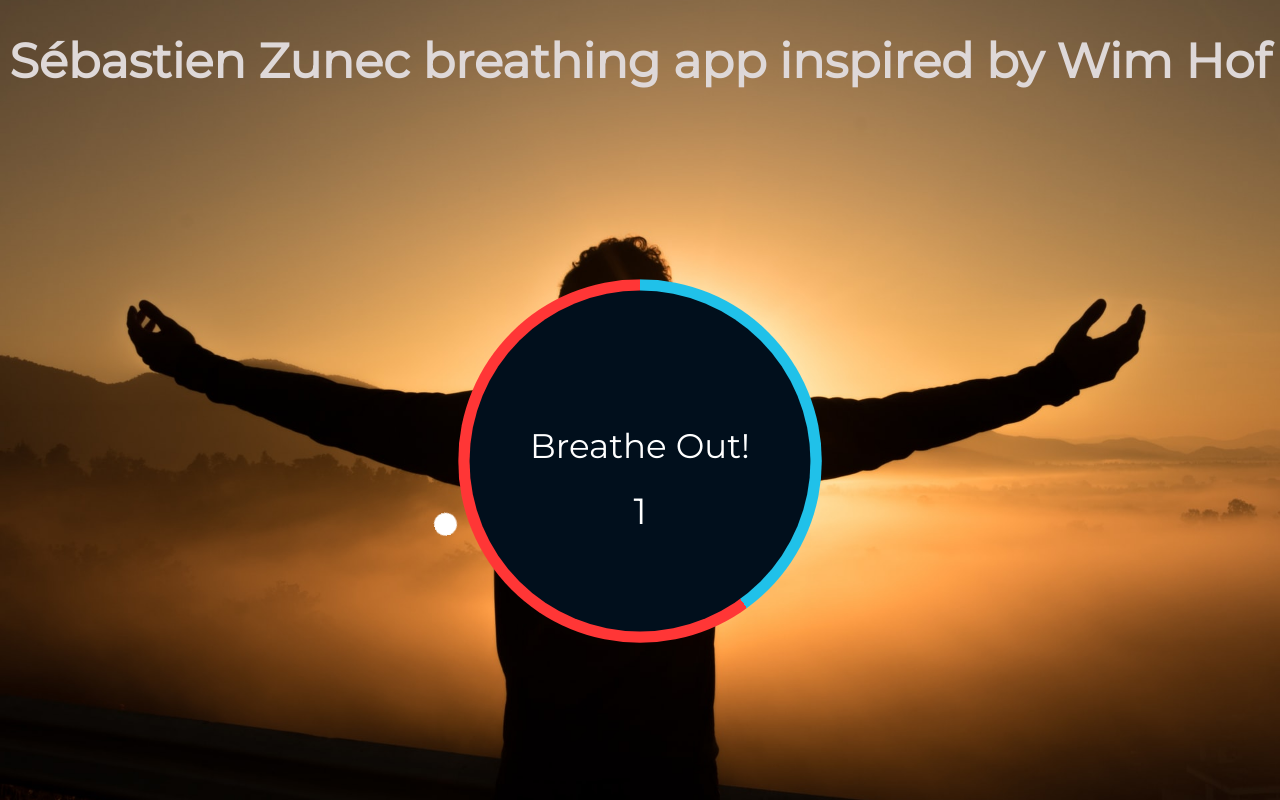
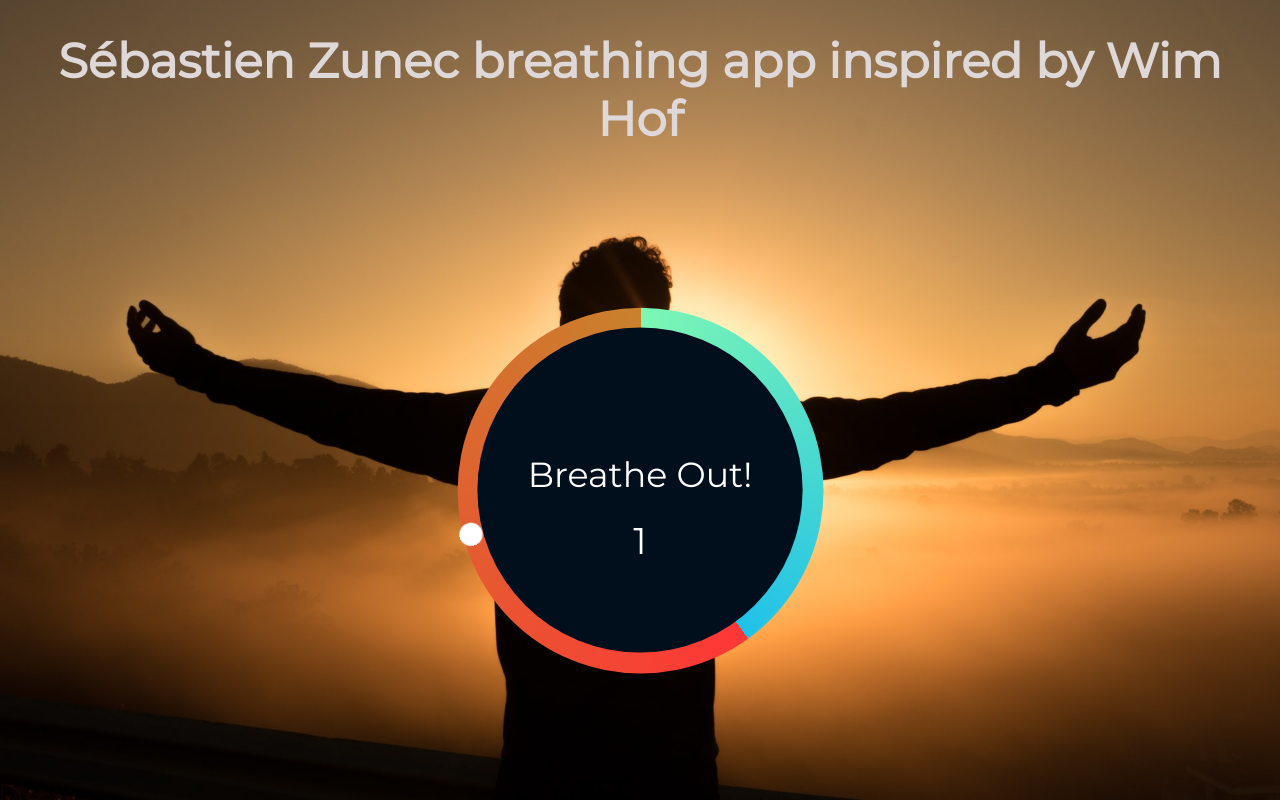
Before and after one commit to Sebwebswiss/wimHof, a plain HTML site: page index.html in a window 1280 px wide. Both pictures are taken after a click on the button "START". Drawn offline with Linux system fonts and the light colour scheme.

Commit message:
Update style.css

```diff
--- a/style.css
+++ b/style.css
@@ -21,6 +21,7 @@ body {
   display: flex;
   width: 100%;
   justify-content: flex-end;
+  padding-bottom: 30px;
 }
 
 img{
@@ -60,6 +61,7 @@ h1 {
   color: #ded8d8;
   font-weight: bold;
   text-align: center;
+  padding: 0px 15px 0px 15px;
 }
 p {
   font-size: 30px;
@@ -81,8 +83,8 @@ span {
   align-items: center;
   justify-content: center;
   margin: auto;
-  height: 300px;
-  width: 300px;
+  height: 280px;    /*300 normal */
+  width: 280px;   /*300 normal */
   position: relative;
   transform: scale(1);
 }
@@ -93,25 +95,25 @@ span {
   width: 100%;
   border-radius: 50%;
   position: absolute;
-  top: 0;
-  left: 0;
+  /* top: 0; */
+  /* left: 0; */
   z-index: -1;
 }
 
 .gradient-circle {
   background: conic-gradient(
-    #20c1e9 0%,
+    #7df7b3 0%,
     #20c1e9 40%,
     #ff3636 40%,
-    #ff3636 100%
+    #c9812c 100%
   );
-  height: 320px;
-  width: 320px;
+   height: 315px; /*320 normal */
+  width: 315px; /*320 normal */
   z-index: -2;
   border-radius: 50%;
   position: absolute;
-  top: -10px;
-  left: -10px;
+  /* top: -10px; */
+  /* left: -10px; */
 }
 
 .pointer {
@@ -127,10 +129,10 @@ span {
 
 .pointer-container {
   position: absolute;
-  top: -40px;
-  left: 140px;
-  width: 20px;
-  height: 190px;
+  top: -21px; /*40 normal */
+  left: 137px; /*140 normal */
+  width: 5px; /*20 normal */
+  height: 160px;  /*190 normal */
   animation: rotate 4s linear forwards infinite;
   transform-origin: bottom center;
   -webkit-animation: rotate 4s linear forwards infinite;
@@ -173,9 +175,10 @@ span {
   }
 }
 
+/*1.7 normal */
 .container.grow {
-  animation: grow 1.7s linear forwards;
-  -webkit-animation: grow 1.7s linear forwards;
+  animation: grow 1.6s linear forwards;
+  -webkit-animation: grow 1.6s linear forwards;
 }
 
 
@@ -194,9 +197,10 @@ span {
   }
 }
 
+/*2.2 normal */
 .container.shrink {
-  animation: shrink 2.2s linear forwards;
-  -webkit-animation: shrink 2.2s linear forwards;
+  animation: shrink 2.6s linear forwards;
+  -webkit-animation: shrink 2.6s linear forwards;
 }
 
 @keyframes shrink {
```
